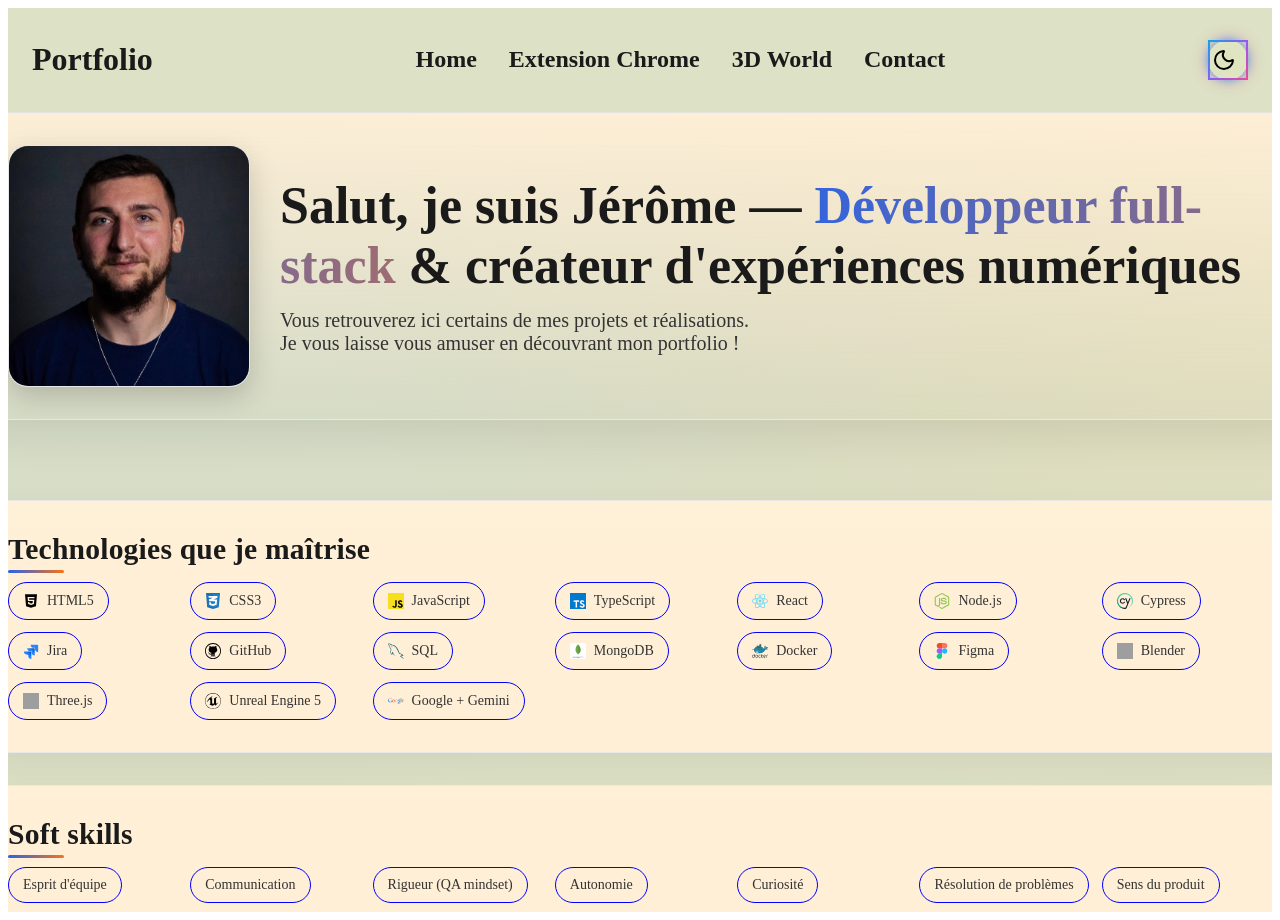
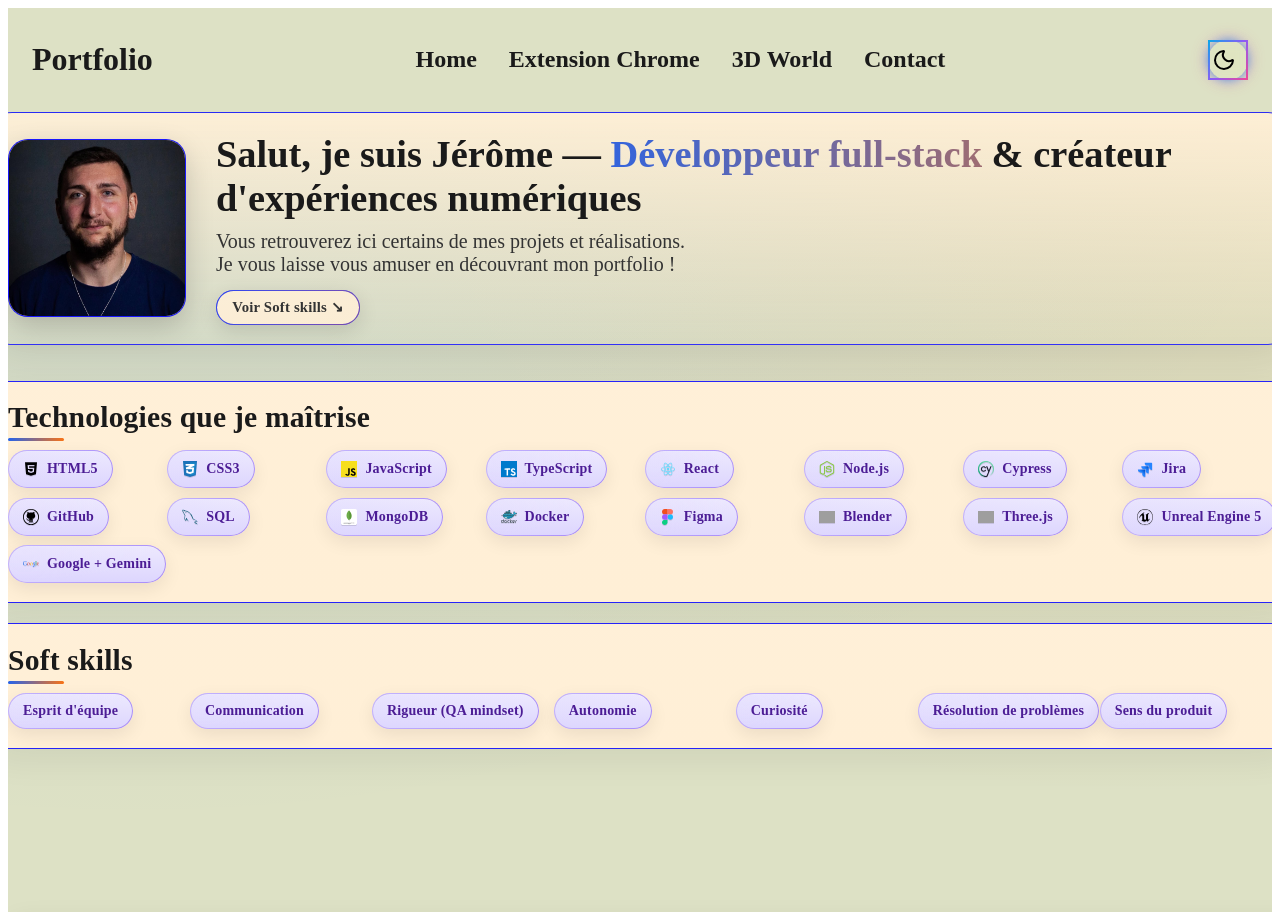
Before and after one commit to Elfspectrals/portfolioV2, a React (Vite) app: page / in a window 1280 px wide. Built offline with nearby package versions, Linux system fonts and the light colour scheme; grey boxes are pictures that could not be loaded.

Commit message:
feat : add new style

```diff
--- a/src/components/Badge/Badge.module.scss
+++ b/src/components/Badge/Badge.module.scss
@@ -1,19 +1,72 @@
 .badge {
-  padding: 0.625rem 0.875rem;
-  border-radius: 999px;
-  background: var(--card-bg);
-  color: var(--card-text);
-  border: 1px solid var(--gray-1);
-  font-size: 0.875rem;
-  line-height: 1;
-  white-space: nowrap;
   display: inline-flex;
   align-items: center;
   gap: 0.5rem;
+  padding: 0.625rem 0.875rem;
+  border-radius: 999px;
+  position: relative;
+  isolation: isolate;
+  white-space: nowrap;
+
+  /* Fond violet + léger relief (piloté par variables) */
+  background:
+    radial-gradient(140% 140% at 10% 10%,
+      color-mix(in oklab, var(--badge-bg-2) 25%, transparent),
+      transparent 60%) padding-box,
+    linear-gradient(180deg, var(--badge-bg-1), var(--badge-bg-2)) padding-box;
+
+  border: 1px solid color-mix(in oklab, var(--badge-ring-1) 70%, transparent);
+  box-shadow:
+    0 6px 18px var(--badge-shadow),
+    inset 0 1px 0 rgba(255,255,255,.06);
+
+  color: var(--badge-text);
+  font-size: 0.875rem;
+  line-height: 1;
+  font-weight: 600;
+  letter-spacing: .2px;
+
+  transition: transform .2s ease, box-shadow .2s ease, background .2s ease;
+
+  &::before {
+    content: "";
+    position: absolute;
+    inset: -1px;
+    border-radius: inherit;
+    padding: 1px;
+    background: linear-gradient(120deg, var(--badge-ring-1), var(--badge-ring-2));
+    -webkit-mask:
+      linear-gradient(#000 0 0) content-box,
+      linear-gradient(#000 0 0);
+    -webkit-mask-composite: xor;
+            mask-composite: exclude;
+    pointer-events: none;
+  }
+
+  &:hover {
+    transform: translateY(-1px);
+    box-shadow: 0 10px 26px rgba(0,0,0,.16);
+  }
+
+  &:focus-visible {
+    outline: none;
+    box-shadow:
+      0 0 0 3px color-mix(in oklab, var(--badge-ring-1) 35%, transparent),
+      0 8px 22px rgba(0,0,0,.18);
+  }
 }
 
 .logo {
-  width: 1rem;     /* ajuste la taille du logo */
+  width: 1rem;
   height: 1rem;
   display: inline-block;
+  object-fit: contain;
+  filter: drop-shadow(0 1px 0 rgba(0,0,0,.12));
 }
+
+/* Fallback navigateurs sans color-mix/oklab */
+@supports not (background: color-mix(in oklab, #000 50%, #fff)) {
+  .badge {
+    background: linear-gradient(180deg, var(--badge-bg-1), var(--badge-bg-2));
+  }
+}
--- a/src/components/Badge/Badge.tsx
+++ b/src/components/Badge/Badge.tsx
@@ -4,15 +4,13 @@ import styles from "./Badge.module.scss";
 export interface BadgeProps {
   text: string;
   className?: string;
-  svgLogo?: string; // maintenant une URL (string)
+  svgLogo?: string; // URL du logo
 }
 
 export const Badge: React.FC<BadgeProps> = ({ text, className, svgLogo }) => (
   <span className={clsx(styles.badge, className)}>
-    {svgLogo && (
-      <img src={svgLogo} alt="" className={styles.logo} />
-    )}
-    {text}
+    {svgLogo && <img src={svgLogo} alt="" className={styles.logo} aria-hidden="true" />}
+    <span className={styles.text}>{text}</span>
   </span>
 );
 
--- a/src/pages/Home.tsx
+++ b/src/pages/Home.tsx
@@ -2,7 +2,7 @@ import styles from "./Home.module.scss";
 
 import HomePagePartOne from "./HomePagePartOne";
 import HomePagePartTwo from "./HomePagePartTwo";
-import HomePagePartThree from "./HomePagePartThree";
+// import HomePagePartThree from "./HomePagePartThree";
 
 const Home = () => {
   return (
@@ -15,9 +15,9 @@ const Home = () => {
         <HomePagePartTwo />
       </section>
 
-      <section className={`${styles.section}`}>
+      {/* <section className={`${styles.section}`}>
         <HomePagePartThree />
-      </section>
+      </section> */}
     </div>
   );
 };
--- a/src/pages/HomePage.module.scss
+++ b/src/pages/HomePage.module.scss
@@ -1,3 +1,16 @@
+/* === Smooth scrolling + vertical scroll-snap === */
+html { scroll-behavior: smooth; }
+
+body {
+  scroll-snap-type: y proximity; /* use 'mandatory' if you want stronger snap */
+  scroll-padding-top: 8px;       /* keep a tiny buffer (useful if you add sticky headers later) */
+}
+
+@media (prefers-reduced-motion: reduce) {
+  body { scroll-snap-type: none; }
+}
+
+/* ====== Badge (generic pill) ====== */
 .badge {
   --_bg: color-mix(in oklab, var(--card-bg) 88%, transparent);
   --_border1: color-mix(in oklab, var(--accent, #2563eb) 40%, transparent);
@@ -16,6 +29,7 @@
   border: 1px solid color-mix(in oklab, var(--card-border, #e5e7eb), transparent 20%);
   box-shadow: var(--_shadow);
   transition: transform .25s ease, box-shadow .25s ease, background .25s ease;
+  text-decoration: none; /* so links styled as .badge look like a chip */
 
   &::before {
     content: "";
@@ -62,6 +76,7 @@
   .badge { transition: none; }
 }
 
+/* ====== Page containers ====== */
 .container {
   width: 100%;
   min-height: 100vh;
@@ -76,12 +91,12 @@
   animation: fadeIn .6s ease-out;
 }
 
+/* ====== Hero ====== */
 .hero {
   display: grid;
   grid-template-columns: 15rem 1fr;
   gap: clamp(1rem, 3vw, 2rem);
   align-items: center;
-  margin-bottom: clamp(1.5rem, 4vw, 3rem);
   max-width: 80rem;
   width: 100%;
   background: linear-gradient(180deg, color-mix(in oklab, var(--card-bg), transparent 5%), transparent);
@@ -89,6 +104,10 @@
   border-radius: 1.5rem;
   padding: clamp(1rem, 2.5vw, 2rem);
   box-shadow: 0 14px 40px rgba(0,0,0,.08);
+
+  /* Snap each big block */
+  scroll-snap-align: start;
+  scroll-snap-stop: always;
 }
 
 .avatar {
@@ -125,7 +144,12 @@
   background-size: 200% 200%; animation: gradientMove 7s ease infinite;
 }
 
-/* Section cards */
+/* Small CTA row under the subtitle (jump link) */
+.ctaRow {
+  margin-top: .9rem;
+}
+
+/* ====== Section card ====== */
 .section {
   width: 100%;
   max-width: 80rem;
@@ -135,6 +159,10 @@
   padding: clamp(1rem, 2.5vw, 2rem);
   box-shadow: 0 12px 34px rgba(0,0,0,.06);
   animation: fadeUp .7s ease both;
+
+  /* Snap each section */
+  scroll-snap-align: start;
+  scroll-snap-stop: always;
 }
 
 .section h2 {
@@ -167,23 +195,12 @@
 /* Keep original .chip for backward compatibility if needed */
 .chip { display: contents; }
 
-@media (max-width: 700px) {
-  .hero { grid-template-columns: 1fr; text-align: center; }
-  .avatar { margin: 0 auto 1rem; }
-}
-
-@keyframes fadeIn { from { opacity: 0; transform: translateY(.6rem);} to { opacity: 1; transform: translateY(0);} }
-@keyframes fadeUp { from { opacity: 0; transform: translateY(1rem);} to { opacity: 1; transform: translateY(0);} }
-@keyframes gradientMove { 0%{ background-position: 0% 50%; } 50%{ background-position: 100% 50%; } 100%{ background-position: 0% 50%; } }
-
-@media (prefers-reduced-motion: reduce) {
-  .container, .section { animation: none; }
-  .highlight { animation: none; }
-}
-
+/* ====== Part Two (video + description) ====== */
 .homepagePartTwo {
   width: 100%;
-  height: 100vh;
+  /* changed from height:100vh to avoid clipping on short laptop screens */
+  height: auto;
+  min-height: 100vh; /* still fill viewport when possible */
   margin: 0 auto;
   padding: 1.5rem;
   background: var(--card-bg);
@@ -193,6 +210,10 @@
   display: flex;
   flex-direction: column;
   gap: 1rem;
+
+  /* Snap this big block too */
+  scroll-snap-align: start;
+  scroll-snap-stop: always;
 
   .title {
     font-size: clamp(1.6rem, 3vw, 2.2rem);
@@ -210,11 +231,10 @@
       margin: 0.6rem auto 0;
       background: linear-gradient(90deg, var(--accent, #2563eb), var(--accent-2, #f97316));
       border-radius: 999px;
-
     }
   }
 
-  /* NEW: two-column row that fills the remaining viewport */
+  /* two-column row that fills the remaining viewport */
   .contentRow {
     flex: 1 1 auto;
     display: grid;
@@ -298,3 +318,46 @@
     .description { max-height: 34vh; }
   }
 }
+
+/* ====== Animations ====== */
+@keyframes fadeIn { from { opacity: 0; transform: translateY(.6rem);} to { opacity: 1; transform: translateY(0);} }
+@keyframes fadeUp { from { opacity: 0; transform: translateY(1rem);} to { opacity: 1; transform: translateY(0);} }
+@keyframes gradientMove { 0%{ background-position: 0% 50%; } 50%{ background-position: 100% 50%; } 100%{ background-position: 0% 50%; } }
+
+@media (prefers-reduced-motion: reduce) {
+  .container, .section { animation: none; }
+  .highlight { animation: none; }
+}
+
+/* ====== Laptop-height tweaks (MacBook 800–900px tall) ====== */
+@media (max-height: 900px) and (min-width: 901px) {
+  .container { gap: clamp(0.9rem, 1.6vw, 1.25rem); }
+
+  .hero {
+    grid-template-columns: 12rem 1fr; /* 15rem -> 12rem */
+    padding: clamp(0.7rem, 1.8vw, 1.2rem);
+    margin-bottom: clamp(0.6rem, 1.4vw, 1rem);
+  }
+
+  .avatar { width: 12rem; height: 12rem; }
+
+  .titleBlock h1 {
+    font-size: clamp(1.7rem, 3.2vw, 2.4rem);
+    margin-bottom: 0.6rem;
+  }
+
+  .section {
+    padding: clamp(0.8rem, 2vw, 1.2rem);
+  }
+
+  .chips {
+    --min: 9rem; /* slightly tighter grid to fit more per row */
+    gap: .6rem;
+  }
+}
+
+/* Slightly narrower + short screens */
+@media (max-width: 1280px) and (max-height: 900px) {
+  .hero { grid-template-columns: 11rem 1fr; }
+  .avatar { width: 11rem; height: 11rem; }
+}
--- a/src/pages/HomePagePartOne.tsx
+++ b/src/pages/HomePagePartOne.tsx
@@ -20,6 +20,7 @@ import blenderLogo from "../assets/blender.svg";
 import threeLogo from "../assets/threej.svg";
 import ue5Logo from "../assets/unreal.svg";
 import googleLogo from "../assets/google.svg";
+
 interface Technology {
   text: string;
   svgLogo?: string;
@@ -86,6 +87,13 @@ const HomePagePartOne = () => {
             <br />
             Je vous laisse vous amuser en découvrant mon portfolio !
           </h3>
+
+          {/* Petit lien pour sauter à la section Soft skills */}
+          <div className={styles.ctaRow}>
+            <a href="#soft-skills" className={styles.badge} aria-label="Aller aux Soft skills">
+              <span className={styles.label}>Voir Soft skills ↘︎</span>
+            </a>
+          </div>
         </div>
       </header>
 
@@ -100,7 +108,8 @@ const HomePagePartOne = () => {
         </ul>
       </section>
 
-      <section className={styles.section}>
+      {/* Ajout d'un id pour l'ancre */}
+      <section className={styles.section} id="soft-skills">
         <h2>Soft skills</h2>
         <ul className={styles.chips} aria-label="Soft skills">
           {softSkills.map((skill) => (
--- a/src/pages/HomePagePartTwo.tsx
+++ b/src/pages/HomePagePartTwo.tsx
@@ -34,7 +34,7 @@ const HomePagePartTwo = () => {
                   jeu créé avec Unreal Engine 5
                 </span>
               </span>
-              où vous incarnez un combattant qui <em>mange</em> différents
+              {" "}où vous incarnez un combattant qui <em>mange</em> différents
               aliments pour débloquer des super-pouvoirs contextuels. Chaque
               nourriture accorde un bonus temporaire — allant de dashs explosifs
               à des boucliers « estomac de fer » — encourageant les combos
```
Also changed, not shown: src/styles/abstracts/_variables.scss (+58 -0 lines).
